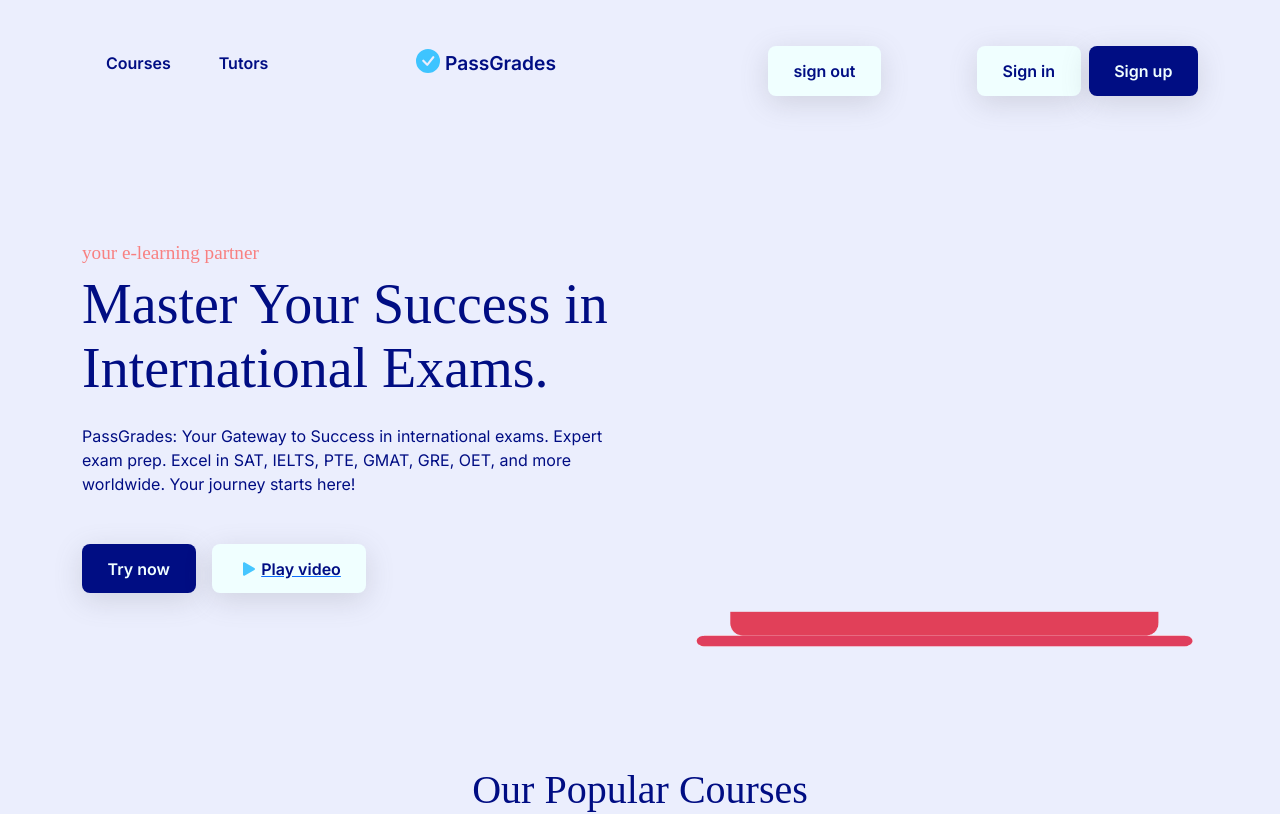
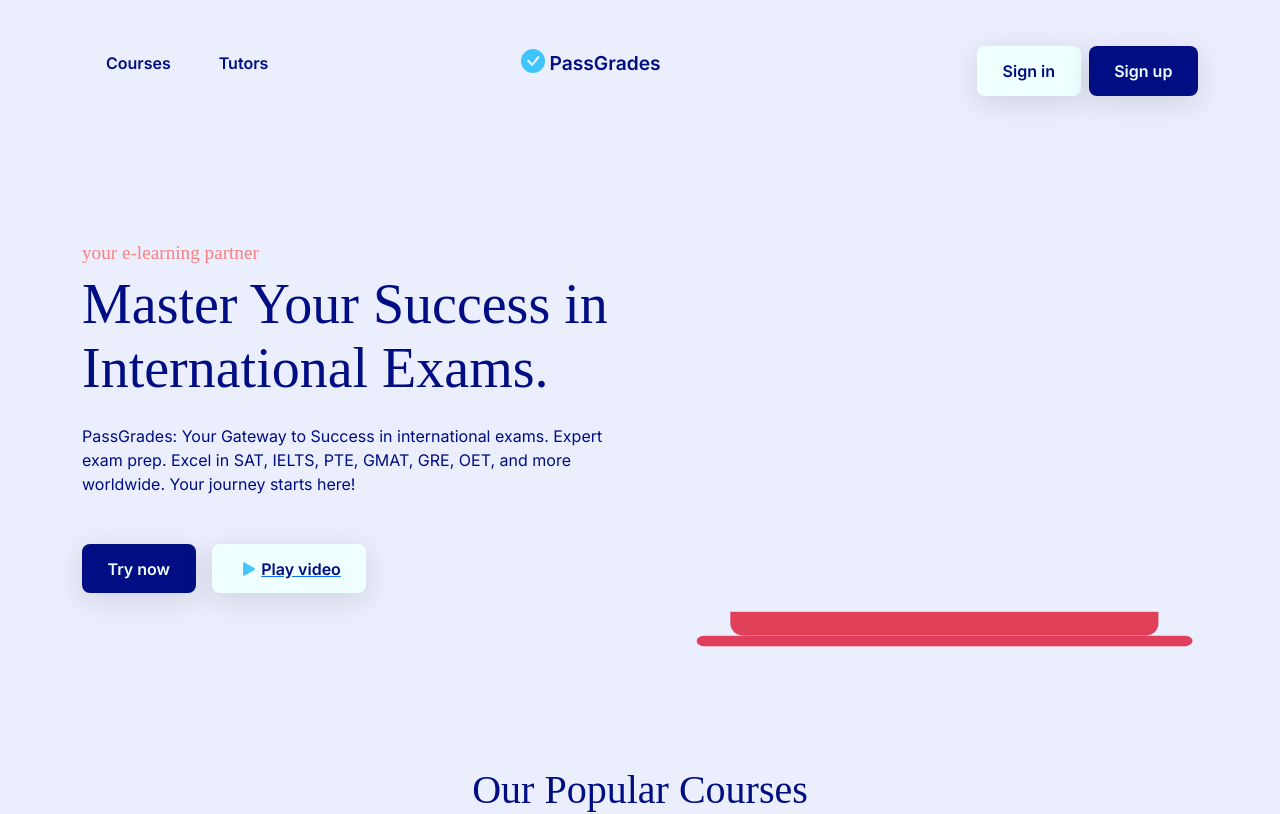
Before and after one commit to Fareed0001/passgrades-student, a Next.js app: page / in a window 1280 px wide. Shown: the top 814 px of the page. Built offline with nearby package versions, Linux system fonts and the light colour scheme.

Commit message:
environment

```diff
--- a/src/pages/auth/Signin/index.jsx
+++ b/src/pages/auth/Signin/index.jsx
@@ -151,7 +151,7 @@ const index = () => {
 
                 <p className="account">
                   I don't have an account?{" "}
-                  <Link className="account-link" href="/auth/Signup">
+                  <Link className="account-link" href="/auth/signup">
                     Sign up
                   </Link>
                 </p>
--- a/src/pages/auth/signup/index.jsx
+++ b/src/pages/auth/signup/index.jsx
@@ -55,16 +55,16 @@ const Index = () => {
       const data = await response.json();
       console.log();
 
-      toast({
-        title: "Account Created",
-        description: `Sucessfully Created an Account`,
-      });
+      // toast({
+      //   title: "Account Created",
+      //   description: `Sucessfully Created an Account`,
+      // });
       router.push("/auth/Signin");
     } catch (error) {
-      toast({
-        title: "Error",
-        description: `Student Already Exists`,
-      });
+      // toast({
+      //   title: "Error",
+      //   description: `Student Already Exists`,
+      // });
       console.error(error);
     }
   };
--- a/src/pages/index.jsx
+++ b/src/pages/index.jsx
@@ -56,13 +56,6 @@ export default function Home() {
                       </p>
                     </div>
                     <section className="nav-div-2">
-                      <button
-                        type="button"
-                        className="nav-button nav-sign-in"
-                        onClick={() => signOut()}
-                      >
-                        sign out
-                      </button>
                       <button
                         type="button"
                         className="nav-button nav-sign-in"
```
Also changed, not shown: 1 other file (tests, documents, lock files or other folders).
